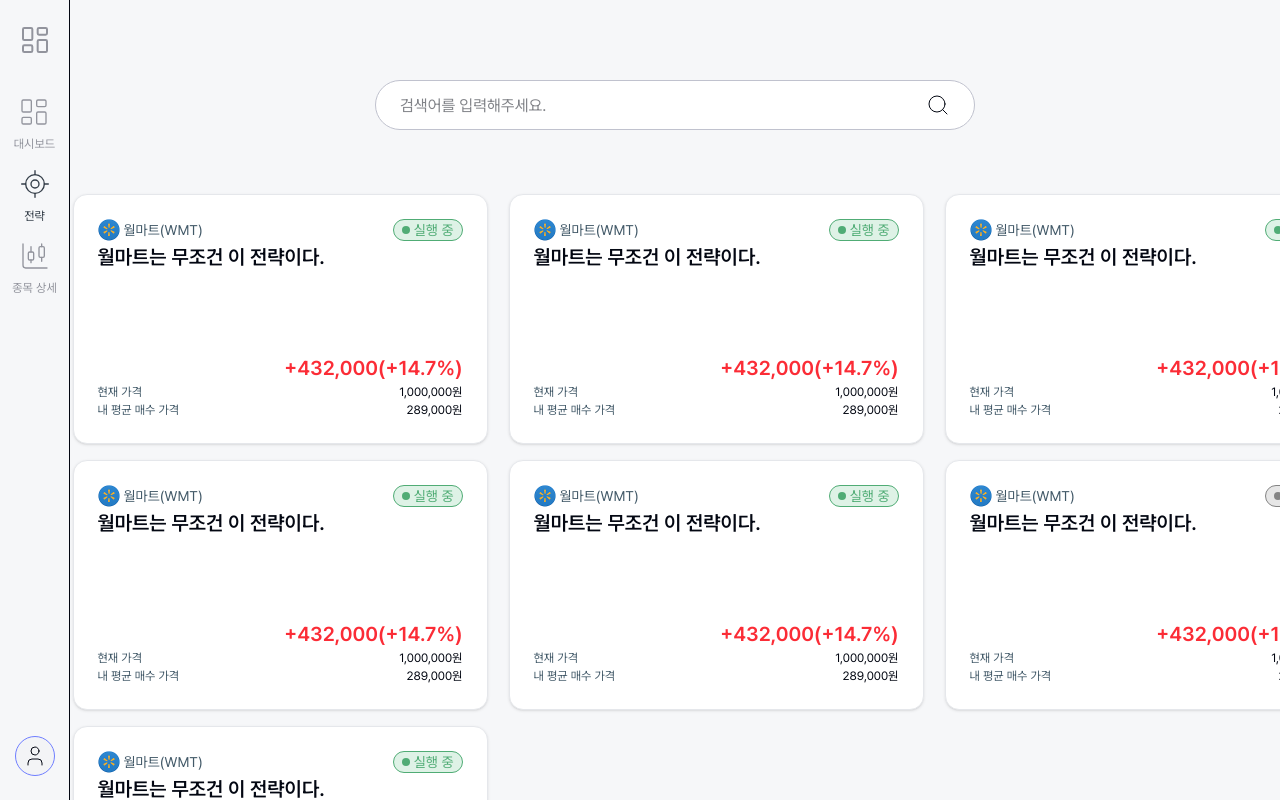
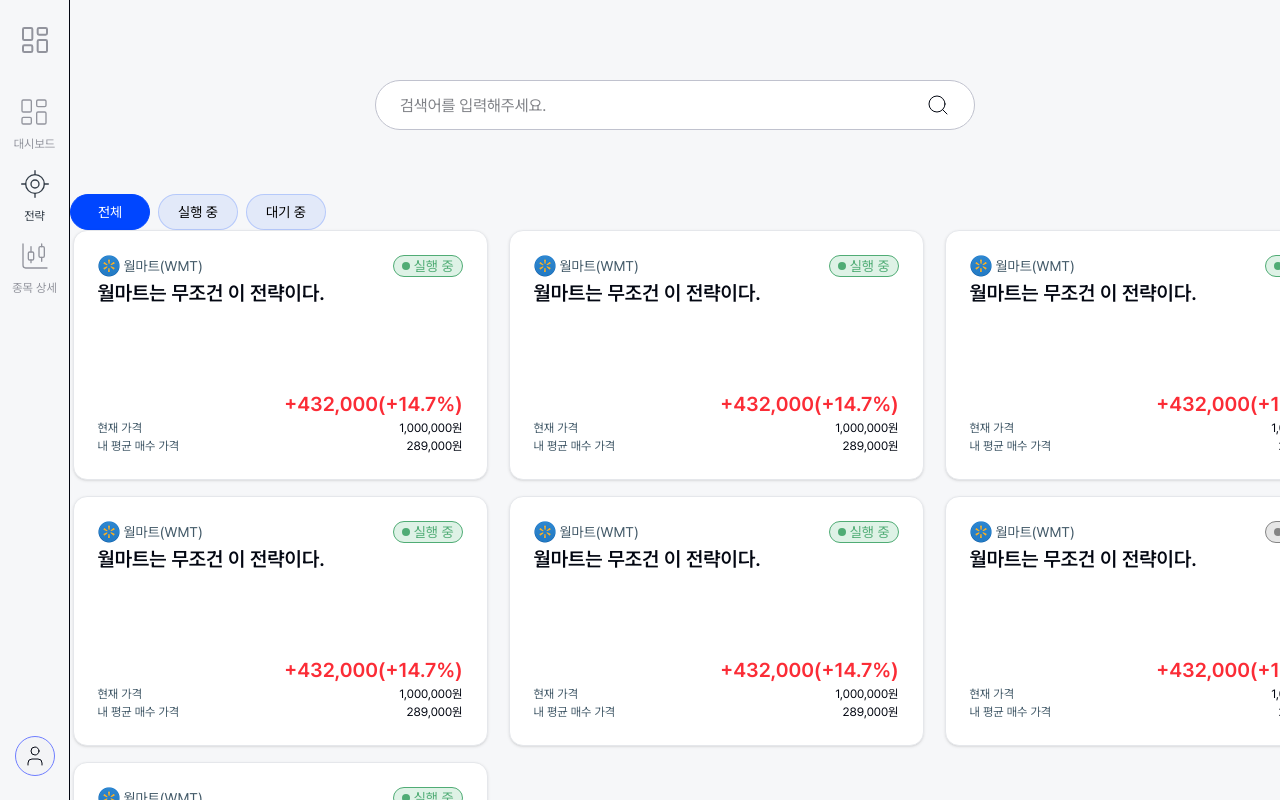
Before and after one commit to PangHae/modular1-frontend, a Next.js app: page /strategies in a window 1280 px wide. Built offline with nearby package versions, Linux system fonts and the light colour scheme.

Commit message:
feat: strategy status filter chip

```diff
--- a/src/app/globals.css
+++ b/src/app/globals.css
@@ -51,6 +51,7 @@
 	--color-status-running-text: var(--color-status-running-text);
 	--color-status-pending-bg: var(--color-status-pending-bg);
 	--color-status-pending-text: var(--color-status-pending-text);
+	--color-shinhan-blue: var(--color-shinhan-blue);
 
 	--text-heading1: var(--font-size-heading1); /* 34px*/
 	--text-heading2: var(--font-size-heading2); /* 24px*/
@@ -108,6 +109,7 @@
 	--color-status-running-text: #50ac75;
 	--color-status-pending-bg: rgba(132, 132, 132, 0.2);
 	--color-status-pending-text: #848484;
+	--color-shinhan-blue: #0046ff;
 
 	/* custom text sizes */
 	--font-size-heading1: 34px;
--- /dev/null
+++ b/src/components/common/StrategyStatusFilterChip/StrategyStatusFilterChip.tsx
@@ -0,0 +1,45 @@
+import { cn } from '@/lib/utils';
+import { FC } from 'react';
+
+interface Props {
+	selected: boolean;
+	type: 'all' | 'running' | 'pending';
+}
+
+const SELECTED_STATUS_MAP = {
+	selected: {
+		textColor: 'text-white',
+		bgColor: 'bg-shinhan-blue',
+		borderColor: 'border-shinhan-blue',
+	},
+	unSelected: {
+		textColor: 'text-black',
+		bgColor: 'bg-shinhan-blue/8',
+		borderColor: 'border-shinhan-blue/20',
+	},
+};
+
+const STATUS_TEXT_MAP = {
+	all: '전체',
+	running: '실행 중',
+	pending: '대기 중',
+};
+
+const StrategyStatusFilterChip: FC<Props> = ({ selected, type }) => {
+	const status = selected ? 'selected' : 'unSelected';
+	return (
+		<button
+			type="button"
+			className={cn(
+				'flex items-center justify-center border rounded-full px-2 py-1 w-[80px] h-[36px] text-button!',
+				SELECTED_STATUS_MAP[status].textColor,
+				SELECTED_STATUS_MAP[status].bgColor,
+				SELECTED_STATUS_MAP[status].borderColor
+			)}
+		>
+			{STATUS_TEXT_MAP[type]}
+		</button>
+	);
+};
+
+export default StrategyStatusFilterChip;
--- /dev/null
+++ b/src/components/common/StrategyStatusFilterChip/index.ts
@@ -0,0 +1 @@
+export { default } from './StrategyStatusFilterChip';
--- a/src/components/layouts/SideNav/SideNav.tsx
+++ b/src/components/layouts/SideNav/SideNav.tsx
@@ -1,7 +1,9 @@
-import UserChip from '../../common/UserChip';
 import { LayoutDashboard } from 'lucide-react';
+
 import MenuIcon from './MenuIcon';
+
 import { MENU } from '@/constants/menu';
+import UserChip from '@/components/common/UserChip';
 
 const SideNav = () => {
 	return (
--- a/src/containers/strategies/Strategies.client.tsx
+++ b/src/containers/strategies/Strategies.client.tsx
@@ -2,6 +2,7 @@
 
 import SearchInput from '@/components/common/SearchInput';
 import StrategyCard from '@/components/common/StrategyCard';
+import StrategyStatusFilterChip from '@/components/common/StrategyStatusFilterChip';
 import CardGridLayout from '@/components/layouts/CardGridLayout';
 
 const StrategiesClient = () => {
@@ -15,6 +16,19 @@
 				<SearchInput onSearch={handleSearch} />
 			</div>
 			<div className="flex flex-col flex-1 min-h-0  mx-auto">
+				<div>
+					<menu className="flex gap-2">
+						<li>
+							<StrategyStatusFilterChip selected={true} type={'all'} />
+						</li>
+						<li>
+							<StrategyStatusFilterChip selected={false} type={'running'} />
+						</li>
+						<li>
+							<StrategyStatusFilterChip selected={false} type={'pending'} />
+						</li>
+					</menu>
+				</div>
 				<CardGridLayout>
 					<StrategyCard
 						title="월마트는 무조건 이 전략이다."
```
